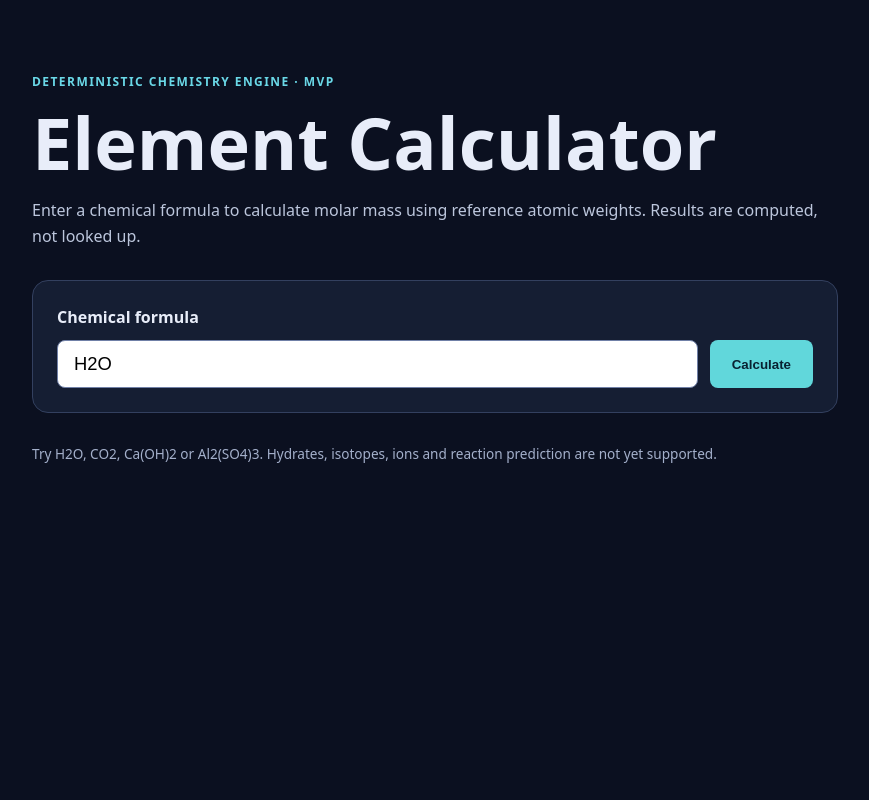
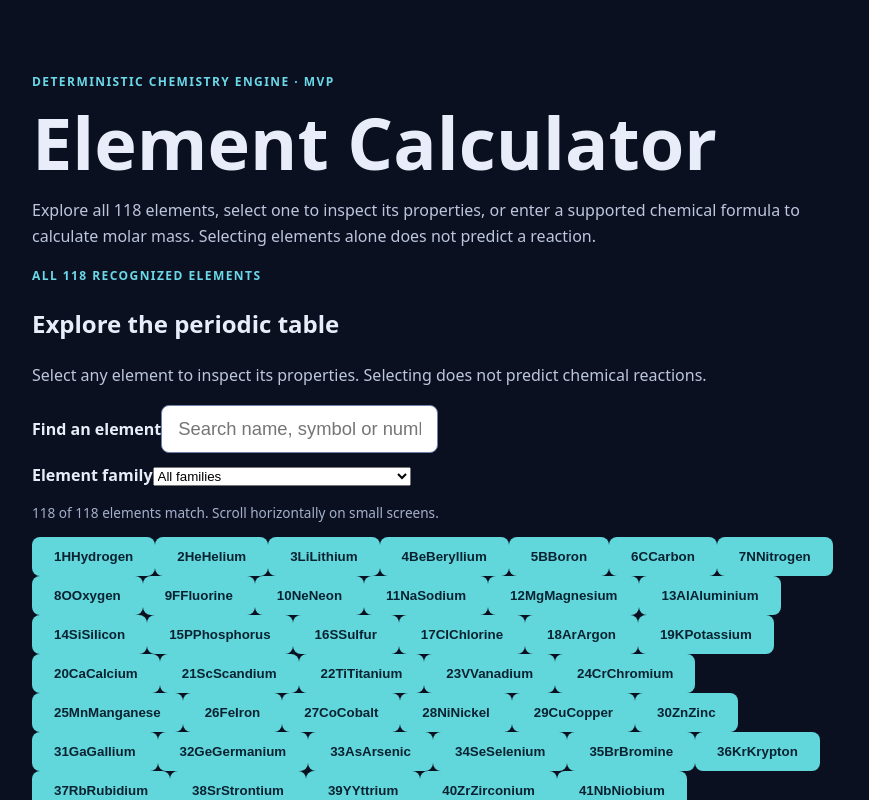
Before and after one commit to foxcyloxcy/periodic-table-calculator, a Next.js app: page / in a window 1280 px wide. Shown: the top 800 px of the page, without its empty margins (205-1074 px from the left). Built offline with nearby package versions, Linux system fonts and the light colour scheme.

Commit message:
feat: connect element exploration to formula calculator

```diff
--- a/src/app/page.tsx
+++ b/src/app/page.tsx
@@ -1,5 +1,6 @@
 'use client';
 import { useState } from 'react';
+import PeriodicTable from '@/components/PeriodicTable';
 import type { MolarMassResult } from '@/lib/chemistry/calculator';
 export default function Home() {
  const [formula,setFormula]=useState('H2O');
@@ -16,10 +17,12 @@ export default function Home() {
   } catch {setError('Unable to reach the calculation service.');}
   finally {setPending(false);}
  }
+ function appendSymbol(symbol: string) { setFormula(previous => previous + symbol); setResult(null); setError(''); document.getElementById('formula')?.focus(); }
  return <main className="container">
-  <header><p className="eyebrow">DETERMINISTIC CHEMISTRY ENGINE · MVP</p><h1>Element Calculator</h1><p>Enter a chemical formula to calculate molar mass using reference atomic weights. Results are computed, not looked up.</p></header>
+  <header><p className="eyebrow">DETERMINISTIC CHEMISTRY ENGINE · MVP</p><h1>Element Calculator</h1><p>Explore all 118 elements, select one to inspect its properties, or enter a supported chemical formula to calculate molar mass. Selecting elements alone does not predict a reaction.</p></header>
+  <PeriodicTable onAppendSymbol={appendSymbol} />
   <form onSubmit={calculate}><label htmlFor="formula">Chemical formula</label><div className="field"><input id="formula" value={formula} onChange={e=>setFormula(e.target.value)} maxLength={128} spellCheck={false} placeholder="e.g. Ca(OH)2" required/><button disabled={pending}>{pending?'Calculating…':'Calculate'}</button></div></form>
-  <p className="hint">Try H2O, CO2, Ca(OH)2 or Al2(SO4)3. Hydrates, isotopes, ions and reaction prediction are not yet supported.</p>
+  <p className="hint">Try H2O, CO2, Ca(OH)2 or Al2(SO4)3. Molar-mass calculations support a separately maintained abridged dataset. Hydrates, isotopes, ions and reaction prediction are not yet supported.</p>
   {error&&<p role="alert" className="error">{error}</p>}
   {result&&<section aria-live="polite" className="result"><p className="eyebrow">COMPUTED RESULT</p><h2>{result.value.toFixed(4)} <small>{result.unit}</small></h2><p><strong>Formula:</strong> {result.formula}</p><p><strong>Method:</strong> {result.equation} = {result.value.toFixed(4)} g/mol</p><h3>Contributions</h3><ul>{result.steps.map(t=><li key={t.element}>{t.element}: {t.count} × {t.atomicWeight} = {t.contribution.toFixed(4)} g/mol</li>)}</ul><h3>Why?</h3><p>The molar mass is the sum of each element’s reference atomic weight multiplied by its atom count in the parsed formula.</p><p className="hint">Reference dataset: {result.datasetVersion}. {result.dataSource}. Values are rounded educational references, pending authoritative provenance review.</p></section>}
  </main>;
```
